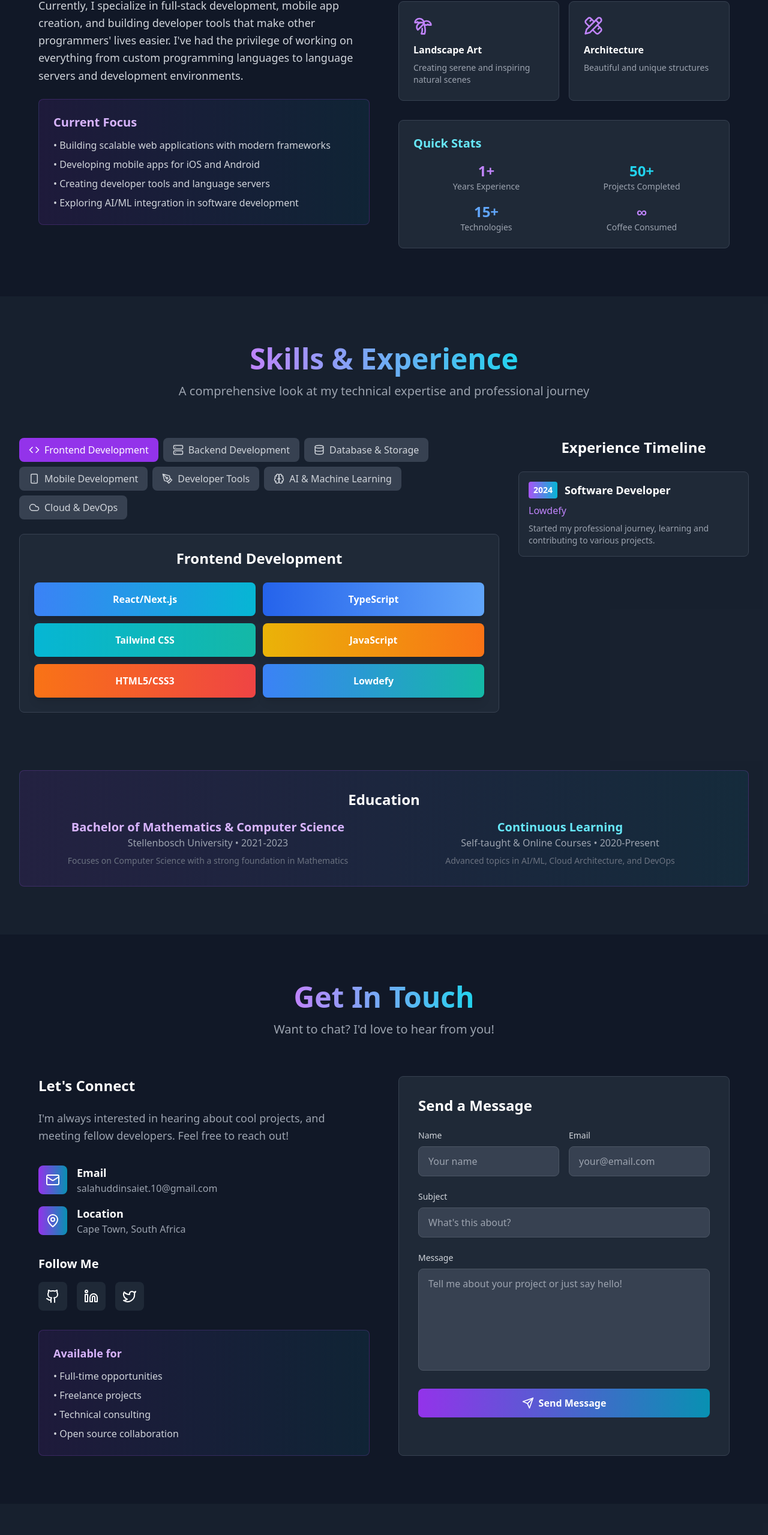
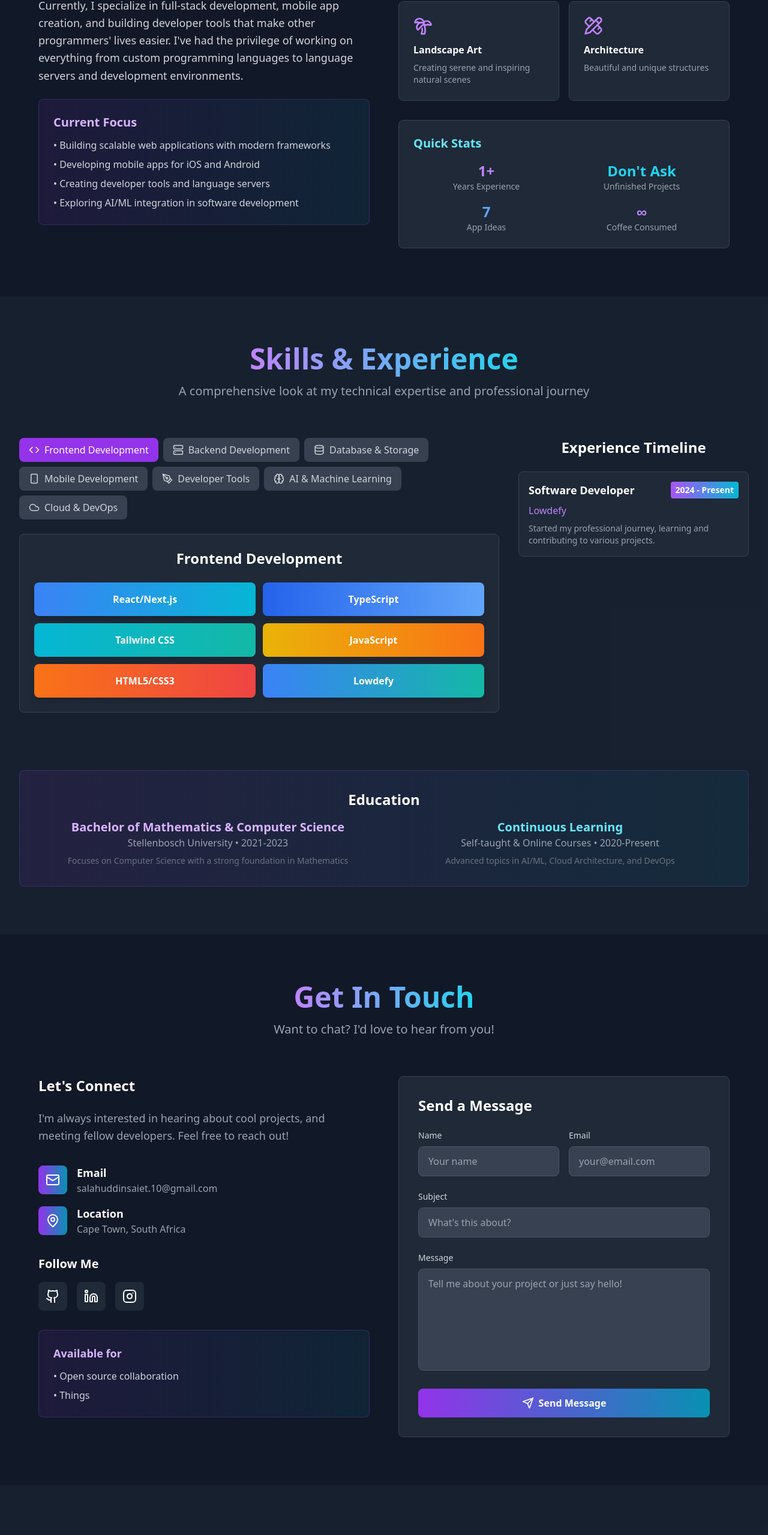
Before and after one commit to Saiby100/Personal-Site, a React (Vite) app: page / in a window 1280 px wide. Shown: the part 1272-3831 px from the top of the page at 60% size. Built offline with nearby package versions, Linux system fonts and the light colour scheme.

Commit message:
fix: Update information and fix styling

```diff
--- a/src/components/About.tsx
+++ b/src/components/About.tsx
@@ -84,12 +84,12 @@ const About: React.FC = () => {
                   <div className="text-sm text-gray-400">Years Experience</div>
                 </div>
                 <div>
-                  <div className="text-2xl font-bold text-cyan-400">50+</div>
-                  <div className="text-sm text-gray-400">Projects Completed</div>
+                  <div className="text-2xl font-bold text-cyan-400">Don't Ask</div>
+                  <div className="text-sm text-gray-400">Unfinished Projects</div>
                 </div>
                 <div>
-                  <div className="text-2xl font-bold text-blue-400">15+</div>
-                  <div className="text-sm text-gray-400">Technologies</div>
+                  <div className="text-2xl font-bold text-blue-400">7</div>
+                  <div className="text-sm text-gray-400">App Ideas</div>
                 </div>
                 <div>
                   <div className="text-2xl font-bold text-purple-400">∞</div>
--- a/src/components/Contact.tsx
+++ b/src/components/Contact.tsx
@@ -1,5 +1,5 @@
 import React, { useState } from 'react';
-import { Mail,  MapPin, Send, Github, Linkedin, Twitter } from 'lucide-react';
+import { Mail,  MapPin, Send, Github, Linkedin, Instagram } from 'lucide-react';
 
 const Contact: React.FC = () => {
   const [formData, setFormData] = useState({
@@ -43,20 +43,20 @@ const Contact: React.FC = () => {
     {
       icon: Github,
       name: 'GitHub',
-      url: 'https://github.com/yourusername',
+      url: 'https://github.com/saiby100',
       color: 'hover:text-gray-400',
     },
     {
       icon: Linkedin,
       name: 'LinkedIn',
-      url: 'https://linkedin.com/in/yourusername',
+      url: 'www.linkedin.com/in/salahuddin-saiet-2a7190241',
       color: 'hover:text-blue-400',
     },
     {
-      icon: Twitter,
-      name: 'Twitter',
-      url: 'https://twitter.com/yourusername',
-      color: 'hover:text-cyan-400',
+      icon: Instagram,
+      name: 'Instagram',
+      url: 'https://instagram.com/_salah_btw',
+      color: 'hover:text-pink-400',
     },
   ];
 
@@ -127,10 +127,8 @@ const Contact: React.FC = () => {
             <div className="bg-gradient-to-r from-purple-600/10 to-cyan-600/10 rounded-lg p-6 border border-purple-500/20">
               <h4 className="text-lg font-semibold mb-3 text-purple-300">Available for</h4>
               <ul className="space-y-2 text-gray-300">
-                <li>• Full-time opportunities</li>
-                <li>• Freelance projects</li>
-                <li>• Technical consulting</li>
                 <li>• Open source collaboration</li>
+                <li>• Things</li>
               </ul>
             </div>
           </div>
--- a/src/components/Skills.tsx
+++ b/src/components/Skills.tsx
@@ -83,7 +83,7 @@ const Skills: React.FC = () => {
 
   const experience = [
     {
-      year: '2024',
+      year: '2024 - Present',
       title: 'Software Developer',
       company: 'Lowdefy',
       description: 'Started my professional journey, learning and contributing to various projects.',
@@ -154,11 +154,11 @@ const Skills: React.FC = () => {
               {experience.map((exp, index) => (
                 <div key={index} className="relative">
                   <div className="bg-gray-800 p-4 rounded-lg border border-gray-700 hover:border-purple-500/50 transition-all duration-300">
-                    <div className="flex items-center mb-2">
-                      <div className="bg-gradient-to-r from-purple-500 to-cyan-500 text-white px-2 py-1 rounded text-sm font-bold mr-3">
+                    <div className="flex mb-2 justify-between">
+                      <h4 className="font-semibold text-lg">{exp.title}</h4>
+                      <div className="bg-gradient-to-r from-purple-500 to-cyan-500 text-white px-2 py-1 rounded text-sm font-bold">
                         {exp.year}
                       </div>
-                      <h4 className="font-semibold text-lg">{exp.title}</h4>
                     </div>
                     <p className="text-purple-400 font-medium mb-2">{exp.company}</p>
                     <p className="text-gray-400 text-sm">{exp.description}</p>
```
